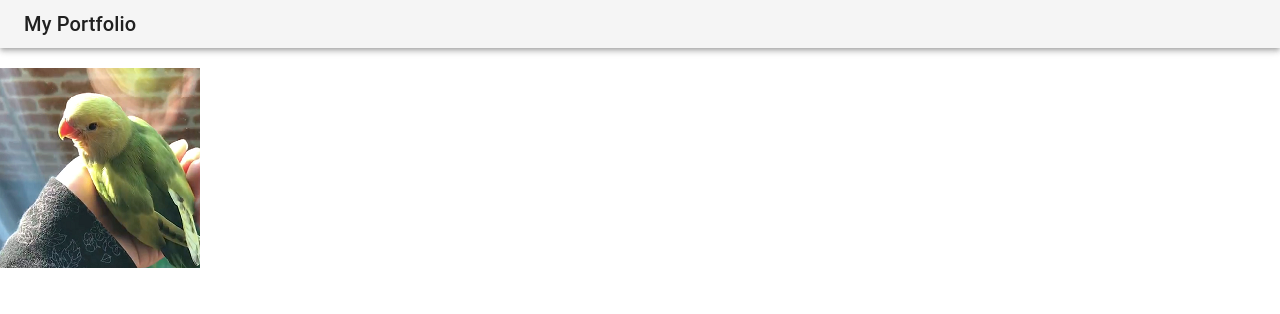
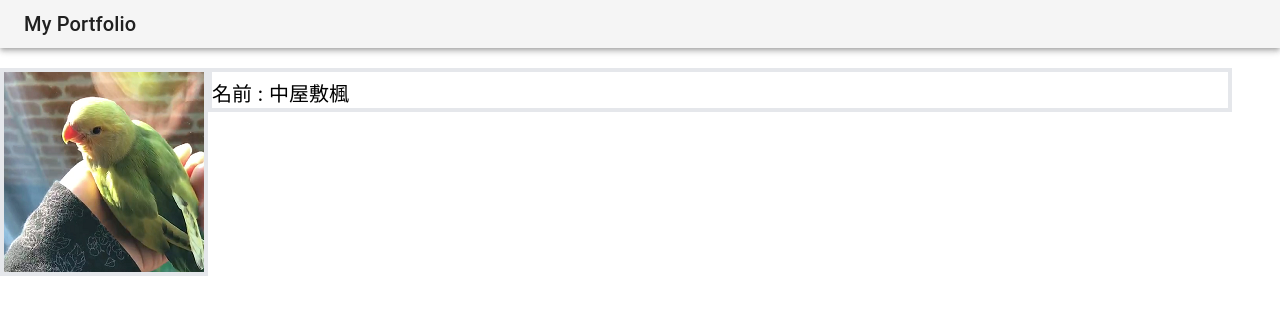
Before and after one commit to naka520/myportfolio, a React (Create React App) app: page / in a window 1280 px wide. Shown: the top 314 px of the page. Built offline with nearby package versions, Linux system fonts and the light colour scheme.

Commit message:
"modify" profile

```diff
--- a/src/component/Page.js
+++ b/src/component/Page.js
@@ -10,10 +10,16 @@ function Page() {
       <Header />
       <div className="prof">
         <ul className="profile">
-          <li>
+          <li className="border-4">
             <img src={Pipi}></img>
           </li>
-          <li></li>
+          <li className="border-4 h-4/5 w-4/5">
+            <Stack>
+              <ul className="mt-2  text-left text-xl">
+                <li>名前 : 中屋敷楓</li>
+              </ul>
+            </Stack>
+          </li>
         </ul>
       </div>
     </div>
```
